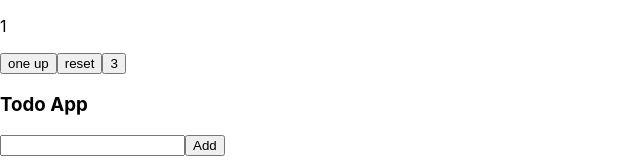
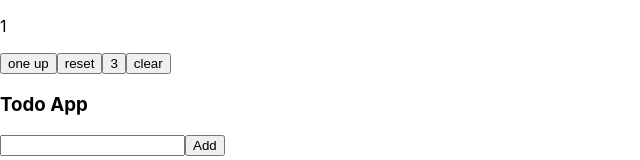
Before and after one commit to joonwonBaek/React-state-practice, a React (Create React App) app in the folder zustand/: page / in a window 1280 px wide. Shown: the top 160 px of the page, without its empty margins (0-640 px from the left). Built offline with nearby package versions, Linux system fonts and the light colour scheme.

Commit message:
useCounterStore에 clearStorage 적용

```diff
--- a/zustand/src/components/Counter.jsx
+++ b/zustand/src/components/Counter.jsx
@@ -3,12 +3,17 @@ import { useCounterStore } from "../store/useCounterStore";
 
 const Counter = () => {
   const { count, increment, reset, setNumber } = useCounterStore();
+
+  const clear = () => {
+    useCounterStore.persist.clearStorage();
+  };
   return (
     <div>
       <p>{count}</p>
       <button onClick={increment}>one up</button>
       <button onClick={reset}>reset</button>
       <button onClick={() => setNumber(3)}>3</button>
+      <button onClick={clear}>clear</button>
     </div>
   );
 };
```
